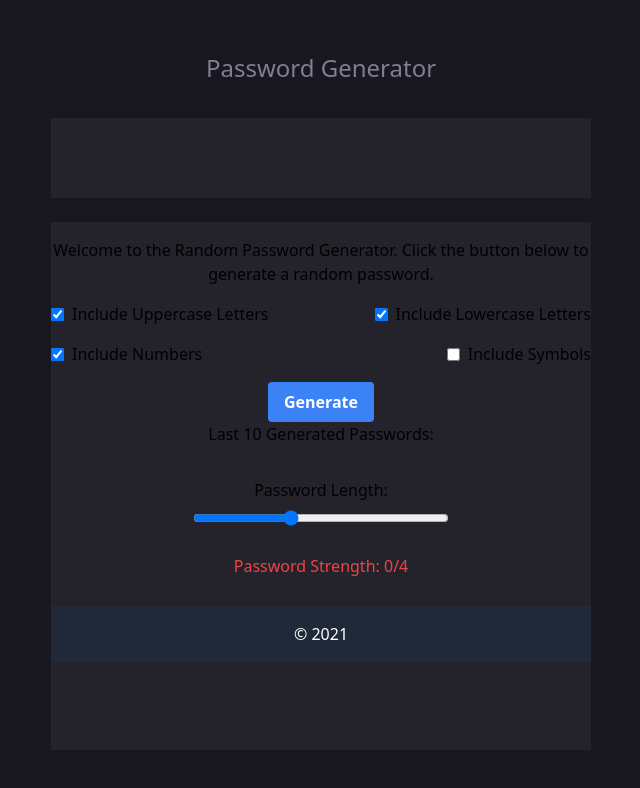
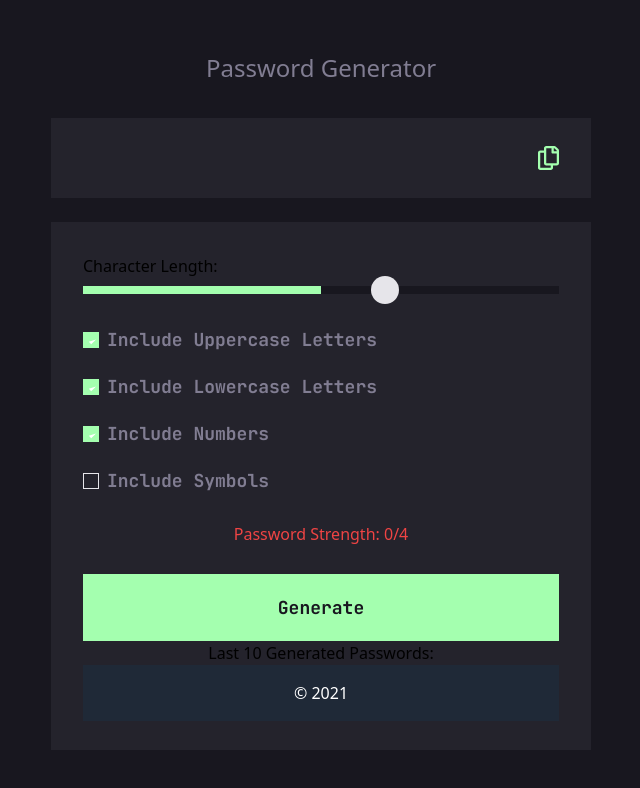
Before and after one commit to Gulverda/Random-Pass-Gen, a React (Create React App) app: page / in a window 1280 px wide. Shown: the top 788 px of the page, without its empty margins (319-959 px from the left). Built offline with nearby package versions, Linux system fonts and the light colour scheme.

Commit message:
Added style On slider, button and checkboxs

```diff
--- a/src/App.tsx
+++ b/src/App.tsx
@@ -36,6 +36,14 @@ function App(): JSX.Element {
     setPasswordLength(newLength);
   };
 
+  const handleMouseMove = (e) => {
+    const slider = e.target;
+    const percentage = (slider.value - slider.min) / (slider.max - slider.min) * 100;
+
+    slider.style.background = `linear-gradient(to right, #A4FFAF 0%, #A4FFAF ${percentage}%, #18171F ${percentage}%, #18171F 100%)`;
+  };
+
+
   const handleCheckboxChange = (e: React.ChangeEvent<HTMLInputElement>) => {
     const { name, checked } = e.target;
     switch (name) {
@@ -54,6 +62,11 @@ function App(): JSX.Element {
       default:
         break;
     }
+  };
+
+  const copyToClipboard = () => {
+    navigator.clipboard.writeText(password);
+    alert('Password copied to clipboard!');
   };
 
   const passwordStrengthColor = () => {
@@ -78,26 +91,53 @@ function App(): JSX.Element {
       <header className="text-textColor">
         <h1 style={{ fontSize: '24px' }}>Password Generator</h1>
       </header>
-      <div style={{ width: '540px', height: '80px' }} className="bg-bgMain flex items-center text-left justify-between mt-8">
+      <div style={{ width: '540px', height: '80px' }} className="bg-bgMain flex items-center text-left justify-between mt-8 pl-8 pr-8">
         <p className="my-4">
           <span style={{ fontSize: '32px', fontFamily: 'JetBrains Mono' }} className="text-secondaryText text-left">{password}</span>
         </p>
+        <button onClick={copyToClipboard}>
+        <svg width="21" height="24" viewBox="0 0 21 24" fill="none" xmlns="http://www.w3.org/2000/svg">
+<path fill-rule="evenodd" clip-rule="evenodd" d="M17.909 0.659016L20.341 3.09098C20.763 3.51294 21 4.08523 21 4.68197V17.25C21 18.4926 19.9926 19.5 18.75 19.5H15V21.75C15 22.9926 13.9926 24 12.75 24H2.25C1.00734 24 0 22.9926 0 21.75V6.75C0 5.50734 1.00734 4.5 2.25 4.5H6V2.25C6 1.00734 7.00734 0 8.25 0H16.3181C16.9147 3.12036e-06 17.4871 0.237058 17.909 0.659016ZM2.53126 21.75H12.4687C12.5434 21.75 12.6149 21.7204 12.6677 21.6677C12.7204 21.6149 12.75 21.5434 12.75 21.4687V19.5H8.25C7.00734 19.5 6 18.4926 6 17.25V6.75H2.53126C2.45665 6.75 2.38512 6.77963 2.33238 6.83238C2.27963 6.88512 2.25 6.95665 2.25 7.03126V21.4687C2.25 21.5434 2.27963 21.6149 2.33238 21.6677C2.38512 21.7204 2.45665 21.75 2.53126 21.75ZM18.4687 17.25H8.53126C8.45665 17.25 8.38512 17.2204 8.33238 17.1677C8.27963 17.1149 8.25 17.0434 8.25 16.9687V2.53126C8.25 2.45665 8.27963 2.38512 8.33238 2.33238C8.38512 2.27963 8.45665 2.25 8.53126 2.25H13.5V6.375C13.5 6.99632 14.0036 7.5 14.625 7.5H18.75V16.9687C18.75 17.0434 18.7204 17.1149 18.6677 17.1677C18.6149 17.2204 18.5434 17.25 18.4687 17.25ZM15.75 5.25H18.75V4.7985C18.75 4.76156 18.7427 4.72499 18.7286 4.69086C18.7145 4.65673 18.6937 4.62572 18.6677 4.59961L16.4004 2.33236C16.3476 2.27963 16.2761 2.25 16.2014 2.25H15.75V5.25Z" fill="#A4FFAF"/>
+</svg>
+
+        </button>
       </div>
-      <div style={{ width: '540px', height: '528px' }} className="bg-bgMain mt-6">
+      <div style={{ width: '540px', height: '528px' }} className="bg-bgMain mt-6 p-8">
         <main className="flex-1 flex flex-col justify-center items-center">
-          <p className="text-center my-4">
-            Welcome to the Random Password Generator. Click the button below to generate a random password.
-          </p>
-          <div className="flex justify-between w-full mb-4">
+        <div className="flex flex-col items-left w-full">
+        <label htmlFor="passwordLength" className="mb-2">Character Length:</label>
+<input
+  type="range"
+  id="passwordLength"
+  name="passwordLength"
+  min="6"
+  max="20"
+  value={passwordLength}
+  onChange={handleLengthChange}
+  onMouseMove={handleMouseMove}
+  className="w-full"
+/>
+
+
+          </div>
+          <div className="flex-col justify-between w-full mt-8">
             <label className="flex items-center">
               <input
                 type="checkbox"
                 name="includeUppercase"
                 checked={includeUppercase}
                 onChange={handleCheckboxChange}
-                className="mr-2"
+                className="mr-2 hidden"
+                id="includeUppercase"
               />
-              Include Uppercase Letters
+              <label style={{fontSize: '18px', fontWeight: '700'}} htmlFor="includeUppercase" className="cursor-pointer flex items-center text-textColor font-JetBrains">
+                <span className={`relative inline-block w-4 h-4 border mr-2 ${includeUppercase ? 'bg-strong border-strong' : 'border-secondaryText'}`}>
+                  {includeUppercase && <svg className="absolute top-0 left-0 w-4 h-4 text-white fill-current" viewBox="0 0 20 20">
+                    <path d="M6 11l3 3 6-6"></path>
+                  </svg>}
+                </span>
+                Include Uppercase Letters
+              </label>
             </label>
             <label className="flex items-center">
               <input
@@ -105,21 +145,38 @@ function App(): JSX.Element {
                 name="includeLowercase"
                 checked={includeLowercase}
                 onChange={handleCheckboxChange}
-                className="mr-2"
+                className="mr-2 hidden"
+                id="includeLowercase"
               />
-              Include Lowercase Letters
+              <label style={{fontSize: '18px', fontWeight: '700'}} htmlFor="includeLowercase" className="cursor-pointer flex items-center text-textColor font-JetBrains mt-5">
+                <span className={`relative inline-block w-4 h-4 border mr-2 ${includeLowercase ? 'bg-strong border-strong' : 'border-secondaryText'}`}>
+                  {includeLowercase && <svg className="absolute top-0 left-0 w-4 h-4 text-white fill-current" viewBox="0 0 20 20">
+                    <path d="M6 11l3 3 6-6"></path>
+                  </svg>}
+                </span>
+                Include Lowercase Letters
+              </label>
+
             </label>
-          </div>
-          <div className="flex justify-between w-full mb-4">
+
             <label className="flex items-center">
               <input
                 type="checkbox"
                 name="includeNumbers"
                 checked={includeNumbers}
                 onChange={handleCheckboxChange}
-                className="mr-2"
+                className="mr-2 hidden"
+                id="includeNumbers"
               />
-              Include Numbers
+              <label style={{fontSize: '18px', fontWeight: '700'}} htmlFor="includeNumbers" className="cursor-pointer flex items-center text-textColor font-JetBrains mt-5">
+                <span className={`relative inline-block w-4 h-4 border mr-2 ${includeNumbers ? 'bg-strong border-strong' : 'border-secondaryText'}`}>
+                  {includeNumbers && <svg className="absolute top-0 left-0 w-4 h-4 text-white fill-current" viewBox="0 0 20 20">
+                    <path d="M6 11l3 3 6-6"></path>
+                  </svg>}
+                </span>
+                Include Numbers
+
+              </label>
             </label>
             <label className="flex items-center">
               <input
@@ -127,12 +184,25 @@ function App(): JSX.Element {
                 name="includeSymbols"
                 checked={includeSymbols}
                 onChange={handleCheckboxChange}
-                className="mr-2"
+                className="mr-2 hidden"
+                id="includeSymbols"
               />
-              Include Symbols
+              <label style={{fontSize: '18px', fontWeight: '700'}} htmlFor="includeSymbols" className="cursor-pointer flex items-center text-textColor font-JetBrains mt-5">
+<span className={`relative inline-block w-4 h-4 border mr-2 ${includeSymbols ? 'bg-strong border-strong' : 'border-secondaryText'}`}>
+                  {includeSymbols && <svg className="absolute top-0 left-0 w-4 h-4 text-white fill-current" viewBox="0 0 20 20">
+                    <path d="M6 11l3 3 6-6"></path>
+                  </svg>}
+                </span>
+                Include Symbols
+              </label>
+
             </label>
           </div>
-          <button className="bg-blue-500 hover:bg-blue-700 text-white font-bold py-2 px-4 rounded" onClick={generatePassword}>
+
+          <p className={`my-7 ${passwordStrengthColor()}`}>
+              Password Strength: {passwordStrength}/4
+            </p>
+          <button style={{fontWeight: '700',fontSize: '18px'}} className="bg-strong hover:bg-green-300 font-JetBrains text-backgroundForBack w-full py-5" onClick={generatePassword}>
             Generate
           </button>
           <div>
@@ -142,22 +212,6 @@ function App(): JSX.Element {
                 <li key={index}>{password}</li>
               ))}
             </ul>
-          </div>
-          <div className="flex flex-col items-center mt-8">
-            <label htmlFor="passwordLength" className="mb-2">Password Length:</label>
-            <input
-              type="range"
-              id="passwordLength"
-              name="passwordLength"
-              min="6"
-              max="30"
-              value={passwordLength}
-              onChange={handleLengthChange}
-              className="w-64"
-            />
-            <p className={`my-7 ${passwordStrengthColor()}`}>
-              Password Strength: {passwordStrength}/4
-            </p>
           </div>
         </main>
         <footer className="bg-gray-800 text-white py-4 text-center">
--- a/src/index.css
+++ b/src/index.css
@@ -2,4 +2,22 @@
 @tailwind components;
 @tailwind utilities;
 
-/* Path: random-pass-gen/src/App.css */
+
+input[type="range"] {
+    -webkit-appearance: none;
+    appearance: none;
+    width: 100%;
+    height: 8px;
+    background: linear-gradient(to right, #A4FFAF 0%, #A4FFAF 50%, #18171F 50%, #18171F 100%);
+    outline: none;
+  }
+
+  input[type="range"]::-webkit-slider-thumb {
+    -webkit-appearance: none;
+    appearance: none;
+    width: 28px;
+    height: 28px;
+    background-color: #E6E5EA;
+    border-radius: 50%;
+    cursor: pointer;
+  }
--- a/tailwind.config.js
+++ b/tailwind.config.js
@@ -6,6 +6,9 @@ module.exports = {
   ],
   theme: {
     extend: {
+      fontFamily: {
+        'JetBrains': ['JetBrains Mono', 'monospace'],
+      },
       colors: {
         backgroundForBack: '#18171f',
         bgMain: '#24232c',
```
Also changed, not shown: src/images/copy.svg (added).
